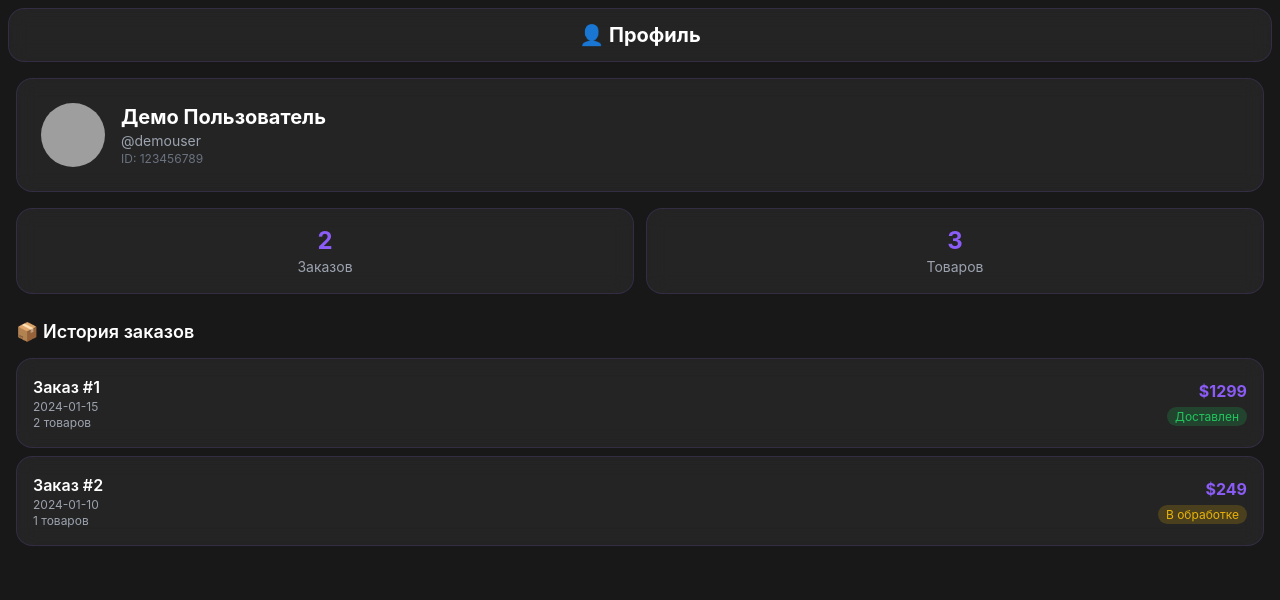
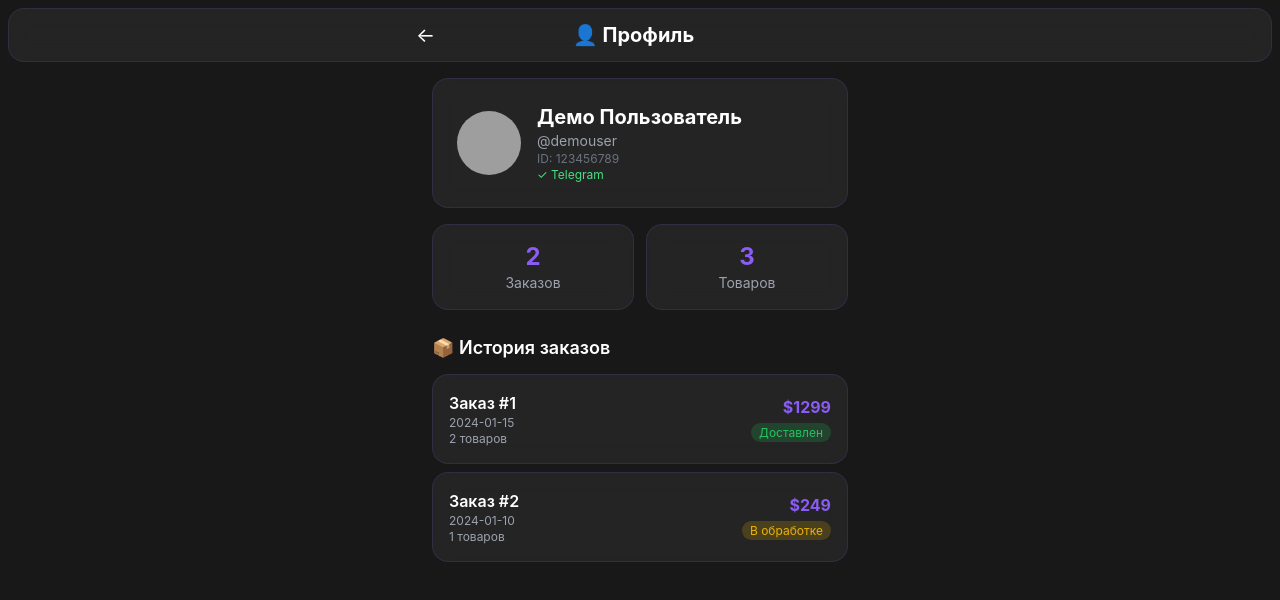
Before and after one commit to prokazin/Infuture2, a Next.js app: page /profile in a window 1280 px wide. Shown: the top 600 px of the page. Built offline with nearby package versions, Linux system fonts and the light colour scheme; grey boxes are pictures that could not be loaded.

Commit message:
Refactor ProfilePage to use useTelegram hook

```diff
--- a/src/app/profile/page.tsx
+++ b/src/app/profile/page.tsx
@@ -1,40 +1,14 @@
 'use client'
 
 import { useState, useEffect } from 'react'
-
-interface TelegramUser {
-  id: number
-  first_name: string
-  last_name?: string
-  username?: string
-  photo_url?: string
-}
+import Link from 'next/link'
+import { useTelegram } from '@/hooks/useTelegram'
 
 export default function ProfilePage() {
-  const [user, setUser] = useState<TelegramUser | null>(null)
+  const { user, isReady } = useTelegram()
   const [orders, setOrders] = useState<any[]>([])
 
   useEffect(() => {
-    // Получаем данные из Telegram
-    if (typeof window !== 'undefined' && (window as any).Telegram) {
-      const webApp = (window as any).Telegram.WebApp
-      webApp.ready()
-      const userData = webApp.initDataUnsafe?.user
-      if (userData) {
-        setUser(userData)
-      }
-    } else {
-      // Демо данные
-      setUser({
-        id: 123456789,
-        first_name: 'Демо',
-        last_name: 'Пользователь',
-        username: 'demouser',
-        photo_url: 'https://ui-avatars.com/api/?name=Demo+User&background=8B5CF6&color=fff'
-      })
-    }
-
-    // Пример заказов
     setOrders([
       { id: '1', date: '2024-01-15', total: 1299, items: 2, status: 'Доставлен' },
       { id: '2', date: '2024-01-10', total: 249, items: 1, status: 'В обработке' },
@@ -44,11 +18,14 @@ export default function ProfilePage() {
   return (
     <div className="min-h-screen pb-24">
       <div className="glass sticky top-0 z-10 px-4 py-3 mx-2 mt-2">
-        <h1 className="text-xl font-bold text-center">👤 Профиль</h1>
+        <div className="flex items-center justify-between max-w-md mx-auto">
+          <Link href="/" className="text-xl hover:scale-110 transition-transform">←</Link>
+          <h1 className="text-xl font-bold">👤 Профиль</h1>
+          <div className="w-8"></div>
+        </div>
       </div>
 
-      <div className="px-4 max-w-7xl mx-auto mt-4">
-        {/* Информация о пользователе */}
+      <div className="px-4 max-w-md mx-auto mt-4">
         <div className="glass p-6 flex items-center gap-4">
           {user?.photo_url ? (
             <img
@@ -67,10 +44,10 @@ export default function ProfilePage() {
             </h2>
             <p className="text-sm text-gray-400">@{user?.username || 'user'}</p>
             <p className="text-xs text-gray-500">ID: {user?.id}</p>
+            {isReady && <p className="text-xs text-green-400">✓ Telegram</p>}
           </div>
         </div>
 
-        {/* Статистика */}
         <div className="grid grid-cols-2 gap-3 mt-4">
           <div className="glass p-4 text-center">
             <p className="text-2xl font-bold text-primary">{orders.length}</p>
@@ -84,7 +61,6 @@ export default function ProfilePage() {
           </div>
         </div>
 
-        {/* История заказов */}
         <div className="mt-6">
           <h3 className="font-semibold text-lg mb-3">📦 История заказов</h3>
           {orders.map((order) => (
```
